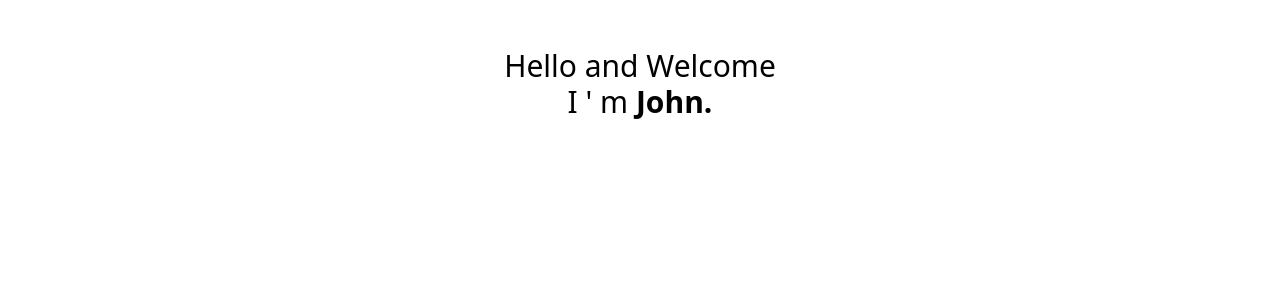
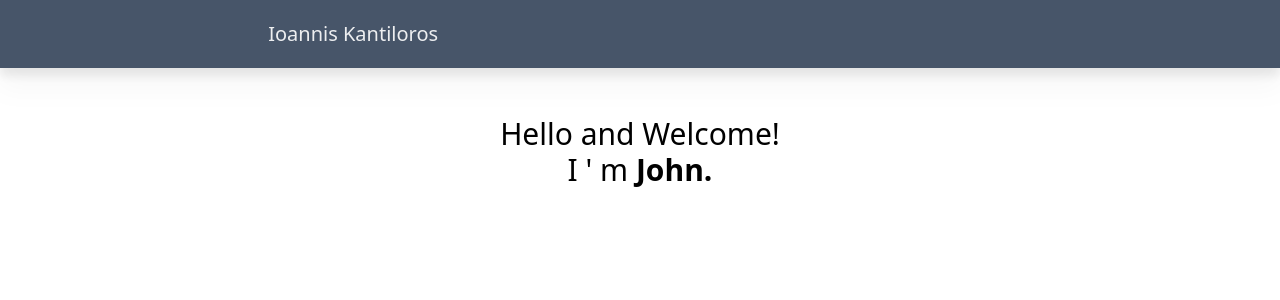
Before and after one commit to ondairos/blog, a Next.js app: page / in a window 1280 px wide. Shown: the top 300 px of the page. Built offline with nearby package versions, Linux system fonts and the light colour scheme.

Commit message:
added initial navbar component

```diff
--- /dev/null
+++ b/app/components/Navbar.tsx
@@ -0,0 +1,15 @@
+import React from "react";
+// for links
+import Link from "next/link";
+
+export default function Navbar() {
+  return (
+    <nav className="bg-slate-600 p-4 sticky top-0 drop-shadow-xl z-10">
+      <div className="prose prose-xl mx-auto flex justify-between flex-col sm:flex-row">
+        <Link href="/" className="text-white/90 no-underline hover:text-white">
+          Ioannis Kantiloros
+        </Link>
+      </div>
+    </nav>
+  );
+}
--- a/app/layout.tsx
+++ b/app/layout.tsx
@@ -1,4 +1,5 @@
 import "./globals.css";
+import Navbar from "./components/Navbar";
 
 export const metadata = {
   title: "Blog",
@@ -12,7 +13,10 @@
 }) {
   return (
     <html lang="en">
-      <body className="dark:bg-slate-800">{children}</body>
+      <body className="dark:bg-slate-800">
+        <Navbar />
+        {children}
+      </body>
     </html>
   );
 }
--- a/app/page.tsx
+++ b/app/page.tsx
@@ -2,7 +2,7 @@
   return (
     <main className="px-6 mx-auto">
       <p className="mt-12 mb-12 text-3xl text-center dark:text-white">
-        Hello and Welcome <br />
+        Hello and Welcome! <br />
         <span className="whitespace-nowrap">
           I &apos; m <span className="font-bold">John.</span>
         </span>
```
Also changed, not shown: public/images/IconPhotoPX.jpg (added).
